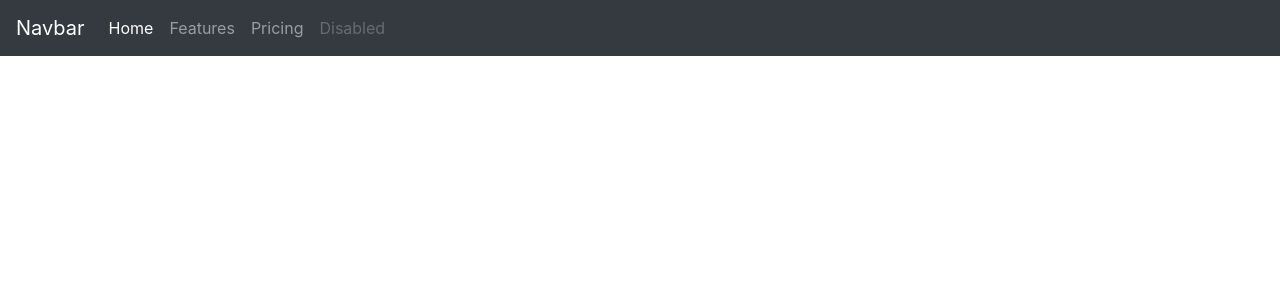
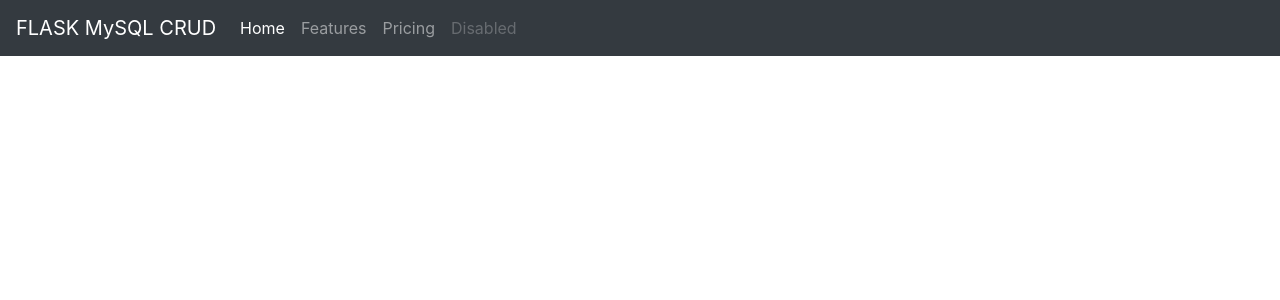
Before and after one commit to juliandrojas/crudFlaskMySQL, a Flask app: page / in a window 1280 px wide. Shown: the top 300 px of the page. Run offline with Flask 2, Linux system fonts and the light colour scheme; some libraries are stand-ins or nearby versions.

Commit message:
Rename the navbar-brand

```diff
--- a/Templates/index.html
+++ b/Templates/index.html
@@ -14,7 +14,7 @@
     <body>
         <!-- Navbar -->
         <nav class="navbar navbar-expand-lg navbar-dark bg-dark">
-            <a class="navbar-brand" href="#">Navbar</a>
+            <a class="navbar-brand" href="#">FLASK MySQL CRUD</a>
             <button class="navbar-toggler" type="button" data-toggle="collapse" data-target="#navbarNav"
                 aria-controls="navbarNav" aria-expanded="false" aria-label="Toggle navigation">
                 <span class="navbar-toggler-icon"></span>
```
